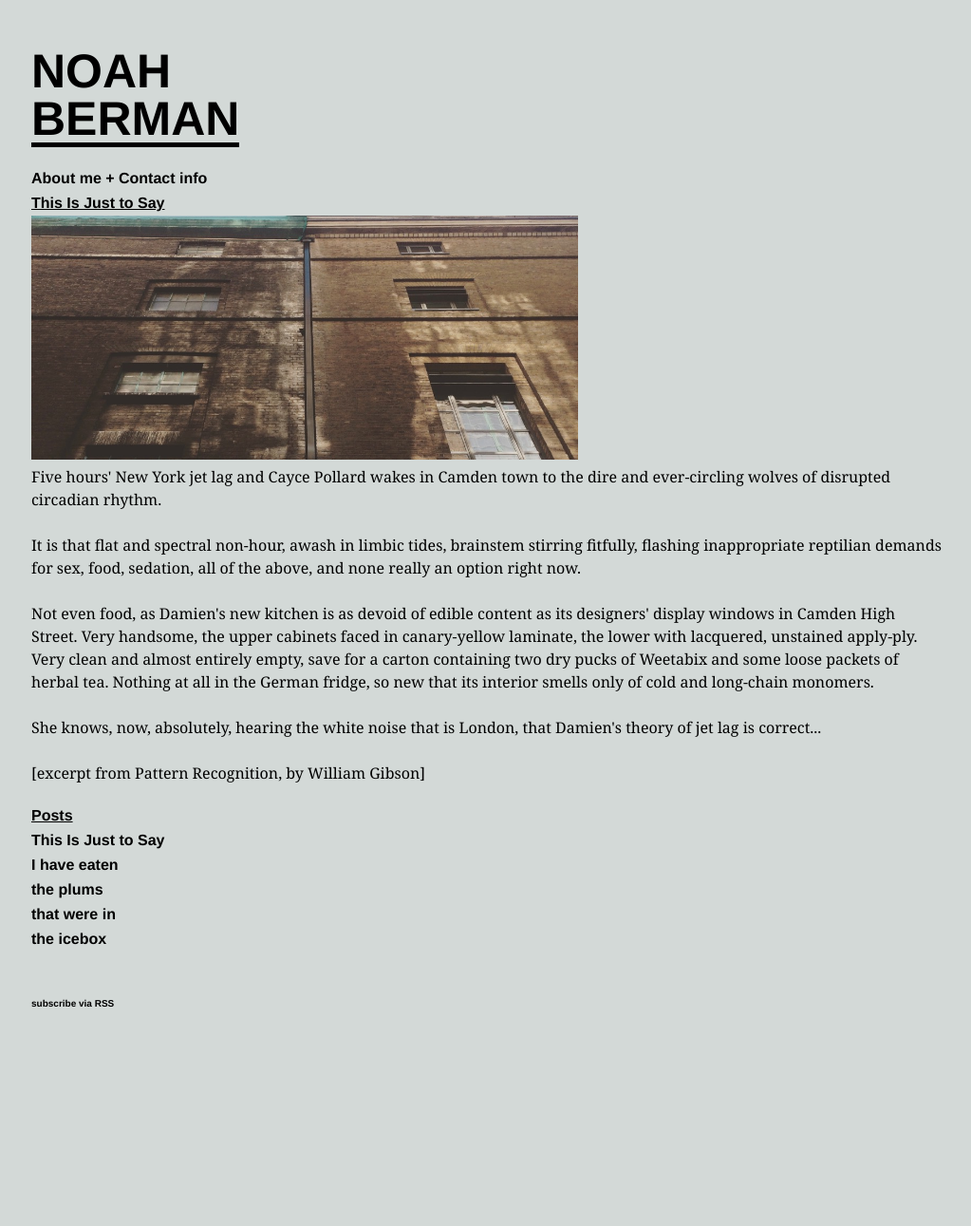
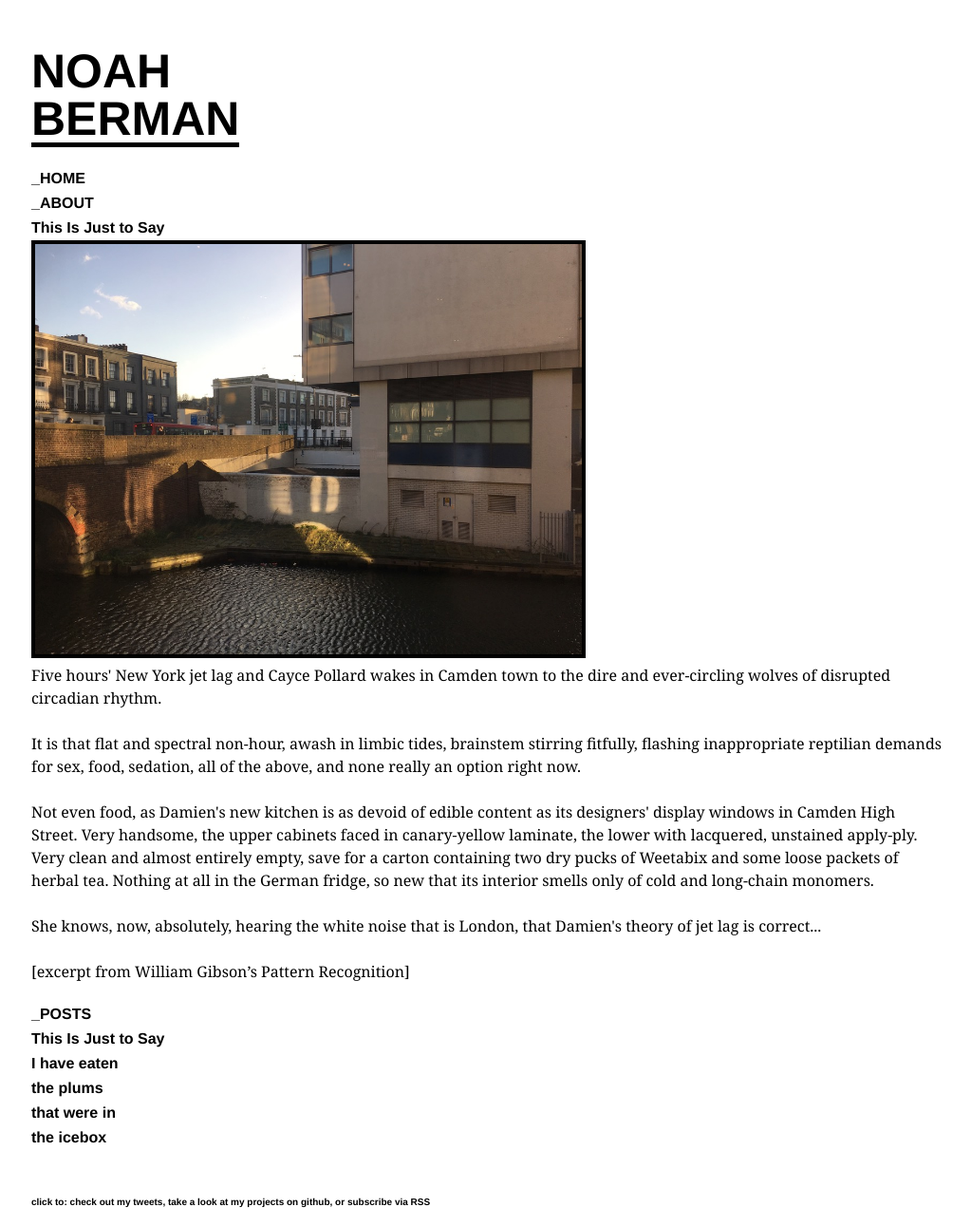
Before and after one commit to bermannoah/nbdotorg_blog, a Jekyll site: the page built from index.html, in a window 1280 px wide. Shown: the whole page at 95% size, without its empty margins (42-1065 px from the left). Built offline with Jekyll 4.4.1, drawn with Linux system fonts in a browser that asks for light colours; the list of posts is cut into pages by our own code; before the commit the page ends 1082 px from its top, so only the background shows below that.

Commit message:
fixed image border issue, cleaned up other text

```diff
--- a/Gemfile
+++ b/Gemfile
@@ -22,3 +22,4 @@ gem "minima"
 # group :jekyll_plugins do
 #   gem "jekyll-github-metadata", "~> 1.0"
 # end
+gem "jekyll-paginate"
--- a/_config.yml
+++ b/_config.yml
@@ -26,3 +26,4 @@
 markdown: kramdown
 theme: minima
 include: [css, blog-head.html]
+paginate: 4
--- a/_layouts/default.html
+++ b/_layouts/default.html
@@ -18,14 +18,18 @@
 </div>
 
 <div class="contact-info">
-  <a href="/nbdotorg_blog/about.html" class="info">About me + Contact info</a>
+	<a href="http://www.noahberman.org" class="info">_HOME</a>
+</div>
+<div class="contact-info">
+  <a href="/nbdotorg_blog/about.html" class="info">_ABOUT</a>
 </div>
 <!-- content goes here -->
 
 <div class="home">
-		<div class="info"><u>{{ site.posts.first.title | markdownify }}</u></div>
+		<div class="info">{{ site.posts.first.title | markdownify }}</div>
+		<br />
 		<div class="post-main-page">{{ site.posts.first.content | markdownify }}</div>
-	<p class="info"><u>Posts</u></p>
+	<p class="info">_POSTS</p>
   <ul class="post-list">
     {% for post in site.posts %}
       <li>
@@ -38,8 +42,7 @@
     {% endfor %}
   </ul>
 
-  <p class="rss-button">subscribe <a href="{{ "/feed.xml" | prepend: site.baseurl }}">via RSS</a></p>
-
+  <p class="rss-button">click to: <a href="https://www.twitter.com/ofmistakes" target="_blank">check out my tweets, </a><a href="https://github.com/bermannoah" target="_blank">take a look at my projects on github, </a><a href="{{ "/feed.xml" | prepend: site.baseurl }}">or subscribe via RSS</a></p>
 </div>
 
 
--- a/_layouts/post.html
+++ b/_layouts/post.html
@@ -19,8 +19,7 @@
 	<div class="post">{{ content | markdownify }}</div>
 	<p class="info"><a href="/nbdotorg_blog/">< back </a></p>
 
-	<p class="rss-button">subscribe <a href="{{ "/feed.xml" | prepend: site.baseurl }}">via RSS</a></p>
-
+<p class="rss-button">click to: <a href="https://www.twitter.com/ofmistakes" target="_blank">check out my tweets, </a><a href="https://github.com/bermannoah" target="_blank">take a look at my projects on github, </a><a href="{{ "/feed.xml" | prepend: site.baseurl }}">or subscribe via RSS</a></p>
 
 
 </body>
--- a/_posts/2016-09-27-sample-1.markdown
+++ b/_posts/2016-09-27-sample-1.markdown
@@ -5,7 +5,7 @@ date:   2016-09-27 10:58:02 -0600
 categories: sample
 ---
 
-<img src="/nbdotorg_blog/assets/london.jpg">
+<img class="post-photo" alt="London in the sun, a Camden Town side-street" src="/nbdotorg_blog/assets/london.jpg">
 <p>Five hours' New York jet lag and Cayce Pollard wakes in Camden town
 to the dire and ever-circling wolves of disrupted circadian rhythm.</p>
 <br />
@@ -24,4 +24,4 @@ monomers.</p>
 <p>She knows, now, absolutely, hearing the white noise that is London, that
 Damien's theory of jet lag is correct...</p>
 <br />
-[excerpt from Pattern Recognition, by William Gibson]
+[excerpt from William Gibson's Pattern Recognition]
--- a/css/stylesheet.css
+++ b/css/stylesheet.css
@@ -1,20 +1,24 @@
 /* Page styles */
 * {
-  background-color: #d3d9d7;
+  background-color: #fff;
 }
 
 /* Image styles */
+.profile-image {
+  width: 20%;
+  height: auto;
+  border: 2px solid #000000;
+}
 
 img {
   width: 60%;
   height: auto;
-  border: 10px;
+  border: 10px solid black;
 }
 
-.profile-image {
-  width: 20%;
-  height: auto;
-  border: 2px solid #000000;
+.post-photo {
+  clear: both;
+  border: 4px solid #000000;
 }
 
 /* Text styles */
@@ -46,10 +50,6 @@ img {
   line-height: 150%;
   text-align: left;
   max-width: 75%;
-}
-
-.post-main-page > img {
-  border: 100px solid black;
 }
 
 .post-logo {
```
Also changed, not shown: css/stylesheet_posts.css (+9 -2 lines), Gemfile.lock, assets/london.jpg.
